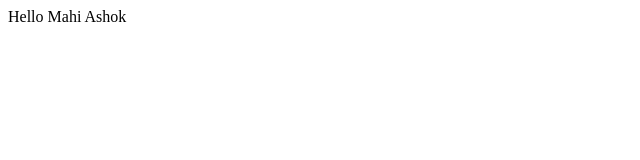
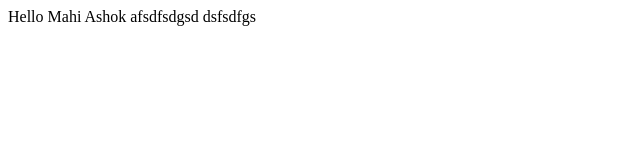
Before and after one commit to ashokkm030/GitSampleProjectV1, a plain HTML site: page index.html in a window 1280 px wide. Shown: the whole page, without its empty margins (0-640 px from the left). Drawn offline with Linux system fonts and the light colour scheme.

Commit message:
commit-3

```diff
--- a/index.html
+++ b/index.html
@@ -1 +1 @@
-<h>Hello Mahi Ashok</h>
+<h>Hello Mahi Ashok afsdfsdgsd  dsfsdfgs</h>
```
